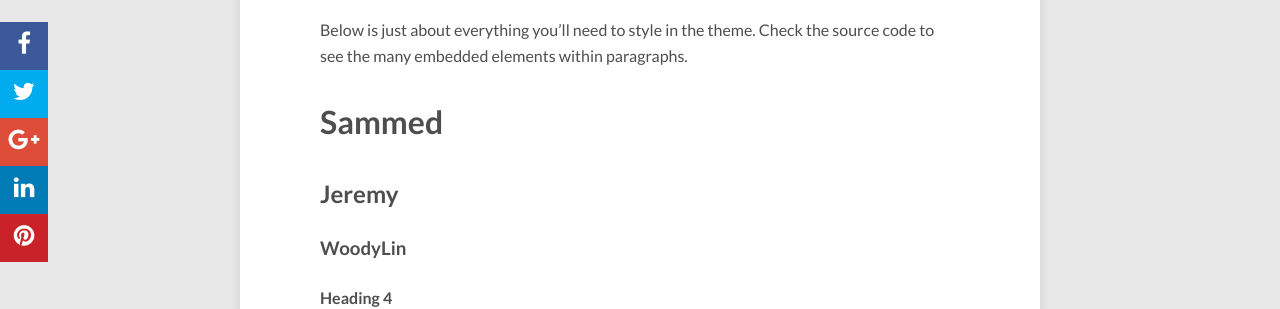
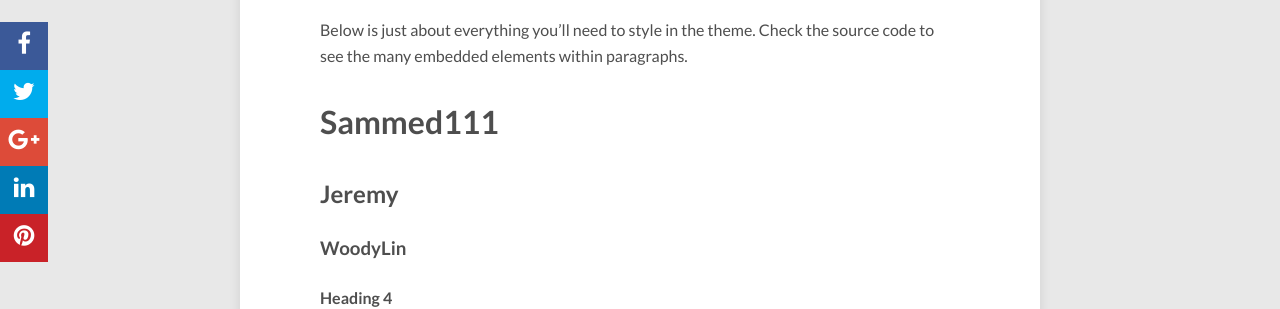
Before and after one commit to ShivareddySGn/ShivareddySGn.github.io, a Jekyll site: the page built from _posts/2016-12-02-sample-post.md, in a window 1280 px wide and 900 px high, scrolled down 544 px. Shown: the part 158-467 px from the top of the window. Built offline with Jekyll 4.4.1, drawn with Linux system fonts in a browser that asks for light colours; nearby versions of some CDN libraries; comment, search, counter and statistics services are not loaded.

Commit message:
Update 2016-12-02-sample-post.md

```diff
--- a/_posts/2016-12-02-sample-post.md
+++ b/_posts/2016-12-02-sample-post.md
@@ -13,7 +13,7 @@ image:
 
 Below is just about everything you'll need to style in the theme. Check the source code to see the many embedded elements within paragraphs.
 
-# Sammed
+# Sammed111
 
 ## Jeremy
 
```
